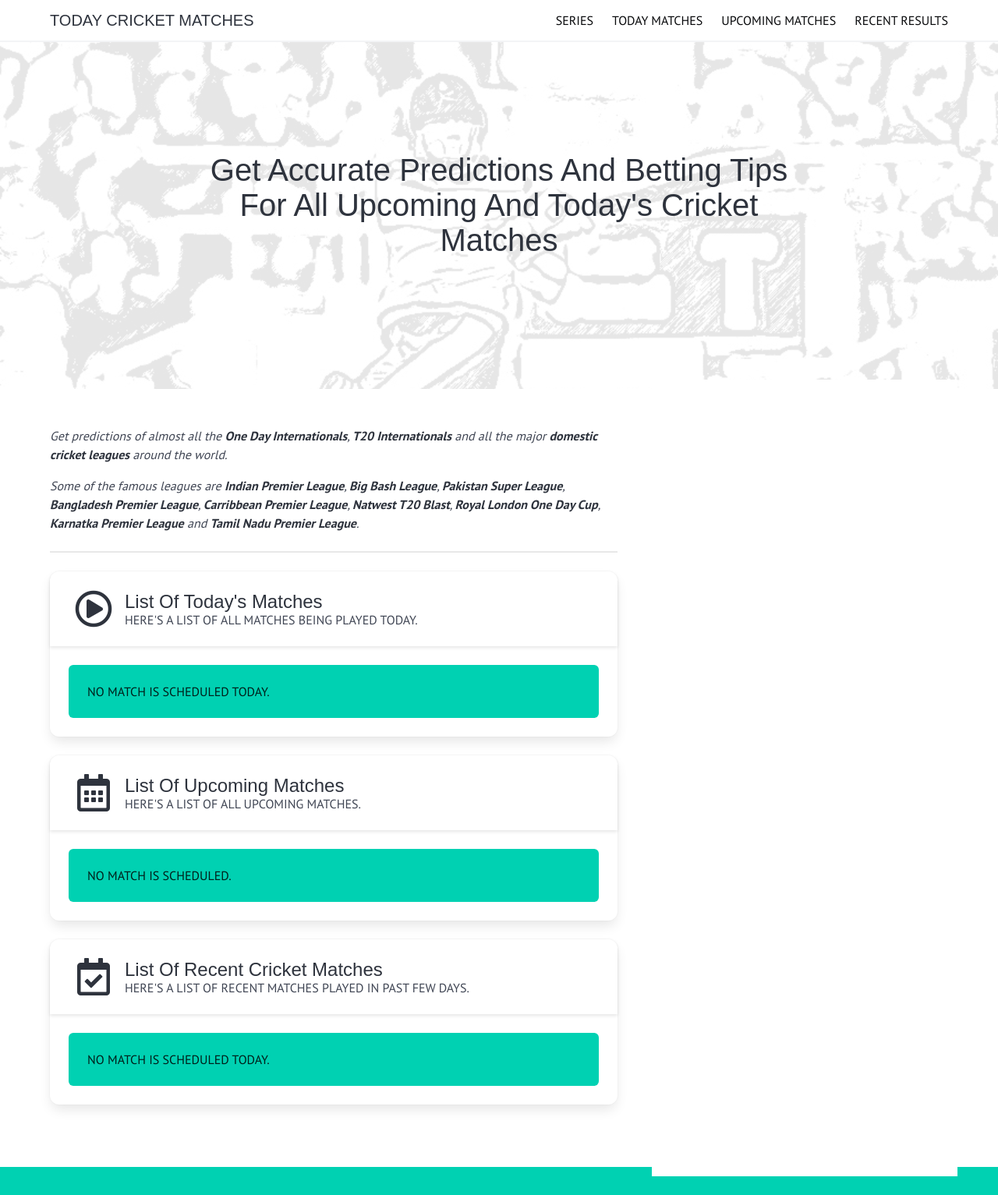
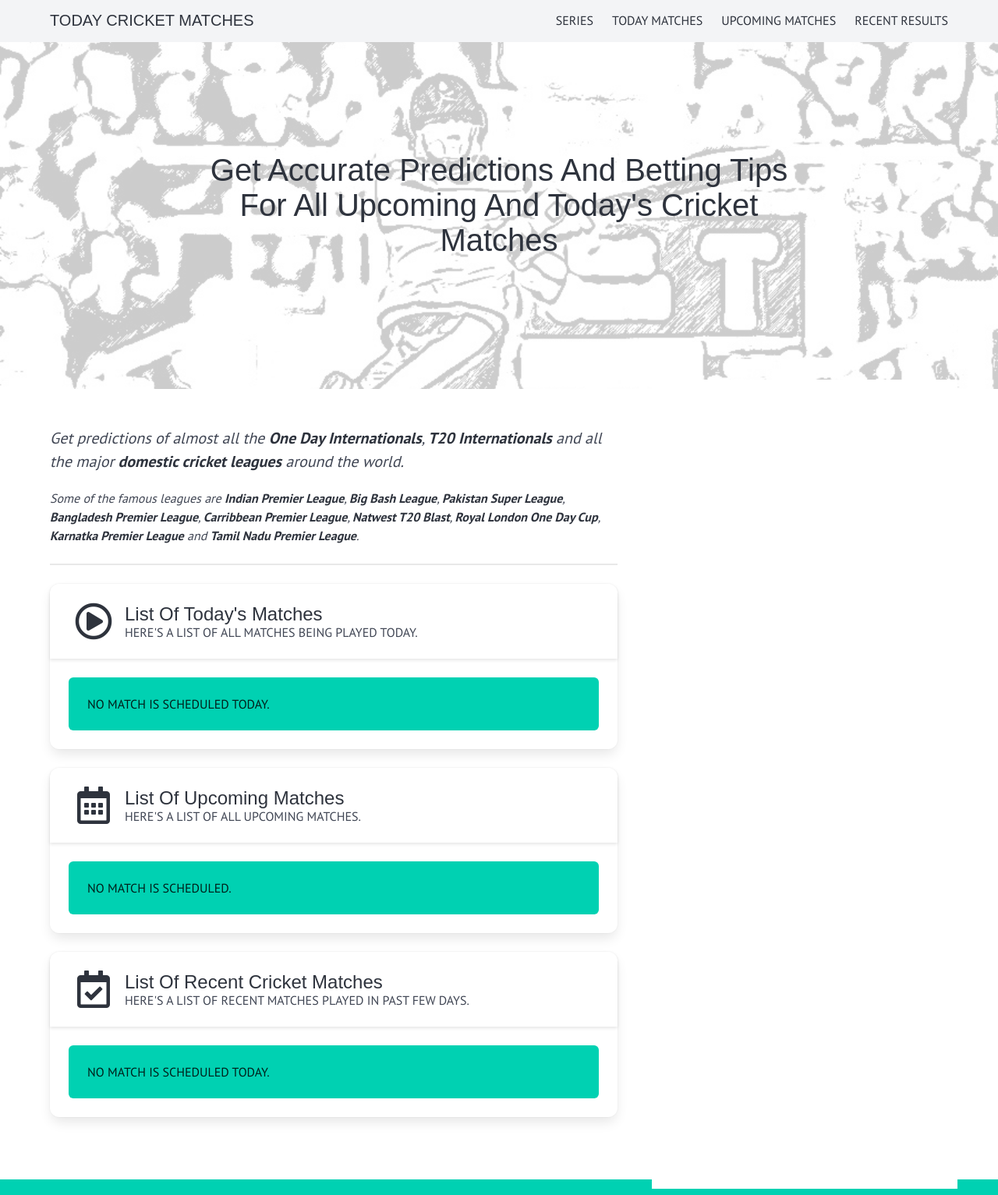
Before and after one commit to saqibrauf/tcm, a Django app: page / in a window 1280 px wide. Shown: the top 1533 px of the page at 78% size. Run offline with Django 3.2, Linux system fonts and the light colour scheme; data that the repository does not hold is empty; some libraries are stand-ins or nearby versions; some web fonts are replaced.

Commit message:
Font Size

```diff
--- a/match/templates/match/index.html
+++ b/match/templates/match/index.html
@@ -7,11 +7,11 @@
 {% block 'above_content' %}
 
 <section class="hero is-medium is-light banner-bg">
-	<div class="hero-body" style="background-color: rgba(255, 255, 255, 0.9);">
+	<div class="hero-body" style="background-color: rgba(255, 255, 255, 0.8);">
 		<div class="container has-text-centered">
 			<div class="columns">
 				<div class="column is-8 is-offset-2">
-					<h2 class="title is-2 is-capitalized">Get accurate predictions and betting tips for all upcoming and today's cricket matches</h2>
+					<h2 class="title is-2 is-size-3-mobile is-capitalized">Get accurate predictions and betting tips for all upcoming and today's cricket matches</h2>
 				</div>
 			</div>
 			<div class="level is-hidden">
@@ -53,7 +53,7 @@
 </figure>
 
 <div class="content">
-	<p class="heading is-size-6"><em>Get predictions of almost all the <strong>One Day Internationals</strong>, <strong>T20 Internationals</strong> and all the major <strong>domestic cricket leagues</strong> around the world.</em></p>
+	<p class="heading is-size-5"><em>Get predictions of almost all the <strong>One Day Internationals</strong>, <strong>T20 Internationals</strong> and all the major <strong>domestic cricket leagues</strong> around the world.</em></p>
 	<p><em>Some of the famous leagues are <strong>Indian Premier League</strong>, <strong>Big Bash League</strong>, <strong>Pakistan Super League</strong>, <strong>Bangladesh Premier League</strong>, <strong>Carribbean Premier League</strong>, <strong>Natwest T20 Blast</strong>, <strong>Royal London One Day Cup</strong>, <strong>Karnatka Premier League</strong> and <strong>Tamil Nadu Premier League</strong>.</em></p>
 	<hr>
 </div>
@@ -71,8 +71,8 @@
 			</div>
 
 			<div>
-				<h2 class="title is-4 is-capitalized">List of Today's Matches</h2>
-				<p class="subtitle is-6 is-uppercase">Here's a list of all matches being played today.</p>
+				<h2 class="title is-4 is-size-5-mobile is-capitalized">List of Today's Matches</h2>
+				<p class="subtitle is-6 is-size-7-mobile is-uppercase">Here's a list of all matches being played today.</p>
 			</div>
 		</div>
 	</div>
@@ -110,8 +110,8 @@
 			</div>
 
 			<div>
-				<h2 class="title is-4 is-capitalized">List of upcoming matches</h2>
-				<p class="subtitle is-6 is-uppercase">Here's a list of all upcoming matches.</p>
+				<h2 class="title is-4 is-size-5-mobile is-capitalized">List of upcoming matches</h2>
+				<p class="subtitle is-6 is-size-7-mobile is-uppercase">Here's a list of all upcoming matches.</p>
 			</div>
 		</div>
 	</div>
@@ -149,8 +149,8 @@
 			</div>
 
 			<div>
-				<h2 class="title is-4 is-capitalized">List of Recent Cricket Matches</h2>
-				<p class="subtitle is-6 is-uppercase">Here's a list of recent matches played in past few days.</p>
+				<h2 class="title is-4 is-size-5-mobile is-capitalized">List of Recent Cricket Matches</h2>
+				<p class="subtitle is-6 is-size-7-mobile is-uppercase">Here's a list of recent matches played in past few days.</p>
 			</div>
 		</div>
 	</div>
--- a/templates/navbar.html
+++ b/templates/navbar.html
@@ -1,5 +1,5 @@
 
-<nav class="navbar is-white has-shadow">
+<nav class="navbar is-light has-shadow">
     <div class="container">
         <div class="navbar-brand">
             <a class="navbar-item" href="{% url 'index' %}">
```
